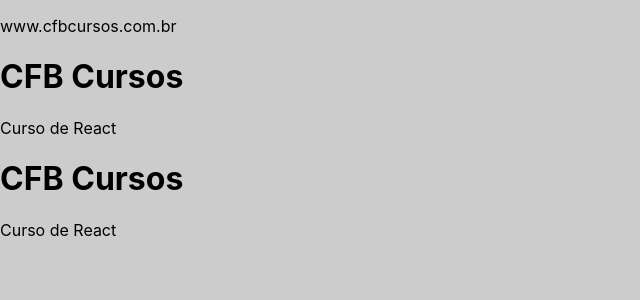
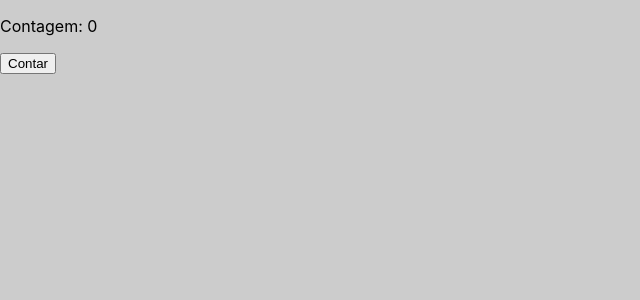
Before and after one commit to PamelaMBadermann/curso-reactjs-cfbcursos-2, a React (Create React App) app: page / in a window 1280 px wide. Shown: the top 300 px of the page, without its empty margins (0-640 px from the left). Built offline with nearby package versions, Linux system fonts and the light colour scheme.

Commit message:
aula 19, aprendendo useEffect

```diff
--- a/src/App.js
+++ b/src/App.js
@@ -1,15 +1,20 @@
-import React from 'react';
-import Caixa from './components/Caixa'
-import Canal from './components/Canal'
+import React, {useEffect, useState} from 'react';
 
 export default function App() {
 
+  const [contagem, setContagem] = useState(0)
+
+  useEffect(
+    () => {
+      console.log("Página carregada")
+      document.title="Contagem "+contagem
+    }
+  )
+
   return (
     <>
-      <Caixa site="www.cfbcursos.com.br">
-        <Canal/>
-        <p>Curso de React</p>
-      </Caixa>
+      <p>Contagem: {contagem}</p>
+      <button onClick={()=>setContagem(contagem+1)}>Contar</button>
     </>
   );
 }
```
